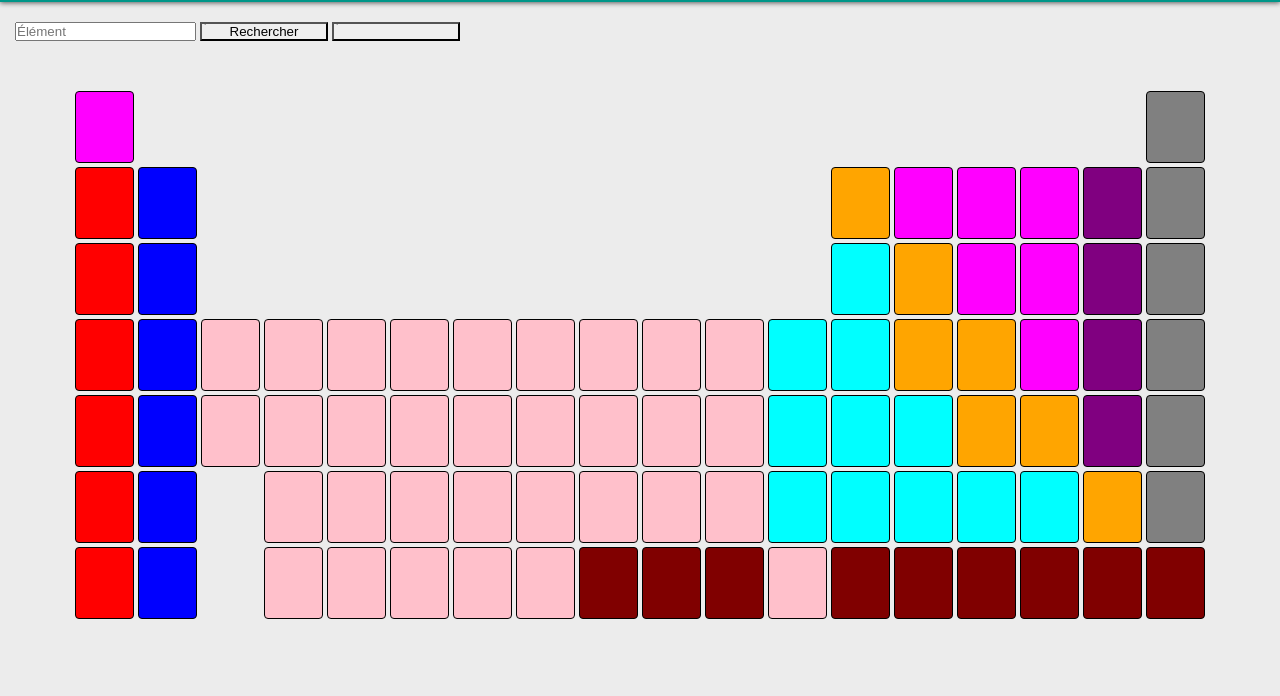
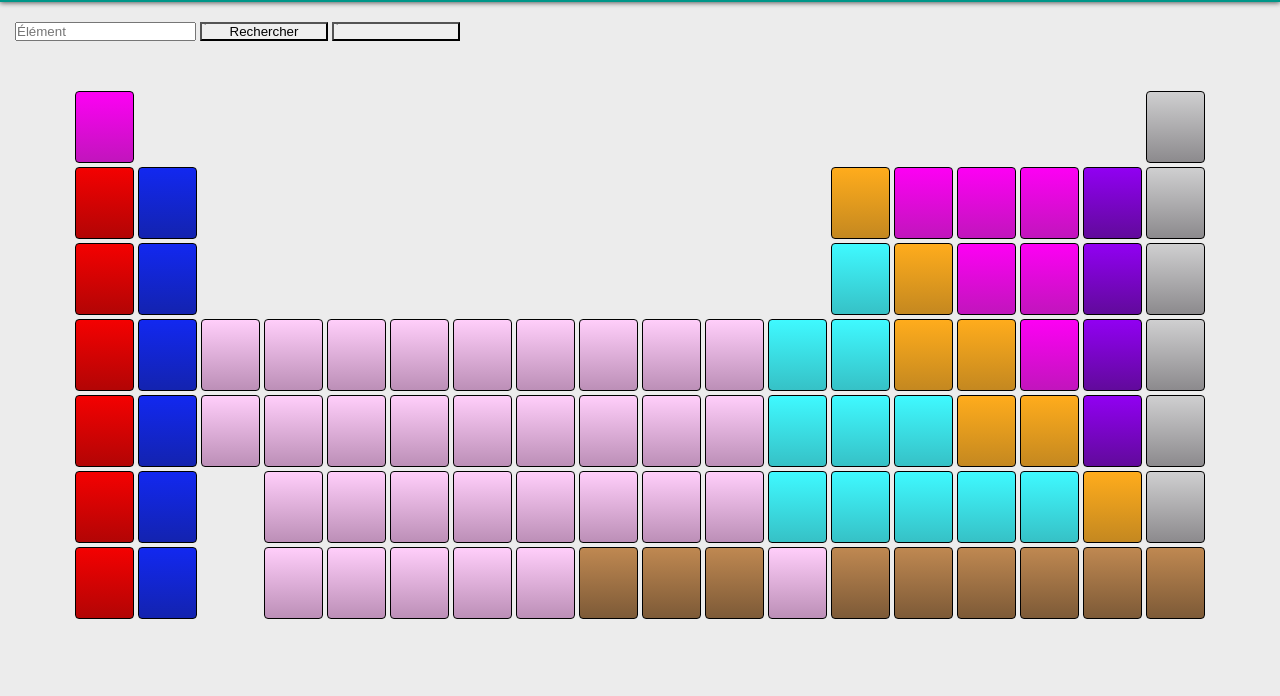
Before and after one commit to LekoWhite/ClassificationPeriodique, a plain HTML site: page index.html in a window 1280 px wide. Shown: the part 56-752 px from the top of the page. Drawn offline with Linux system fonts and the light colour scheme; files whose address does not match are found by name.

Commit message:
dégradé stylé

```diff
--- a/css/style.css
+++ b/css/style.css
@@ -87,56 +87,56 @@ span {
 }
 
 .alc {
-  background-color: red;
+  background-image:linear-gradient(#F40101, #B20505);
   left: 0%;
 }
 
 .alcTer{
-  background-color: blue;
+  background-image:linear-gradient(#1228F0, #1323AF);
   left: 9.090909%;
 }
 
 .lanth {
-  background-color: green;
+  background-image:linear-gradient(#21E648, #1E9B37);
   left: 18.181818%;
 }
 
 .actin {
-  background-color: yellow;
+  background-image:linear-gradient(#F0F901, #C6CD04);
   left: 27.272727%;
 }
 
 .metauxTransi {
-  background-color: pink;
+  background-image:linear-gradient(#FFCEFA, #BC8FB7);
   left: 36.363636%;
 }
 
 .metauxPauvres {
-  background-color: cyan;
+  background-image:linear-gradient(#3FF9FF, #36C1C6);
   left: 45.454545%;
 }
 
 .metalloides {
-  background-color: orange;
+  background-image:linear-gradient(#FFAC1C, #C48820);
   left: 54.545454%;
 }
 
 .nonMetaux {
-  background-color: magenta;
+  background-image:linear-gradient(#FD00F4, #C115BC);
   left: 63.636363%;
 }
 
 .hal {
-  background-color: purple;
+  background-image:linear-gradient(#9100F2, #610A9B);
   left: 72.727272%;
 }
 
 .gazNobles {
-  background-color: grey;
+  background-image:linear-gradient(#CFCFD0, #8C8A8D);
   left: 81.818181%;
 }
 
 .nonClasses {
-  background-color: maroon;
+  background-image:linear-gradient(#BF8851, #7D5A37);
   left: 90.909090%;
 }
```
